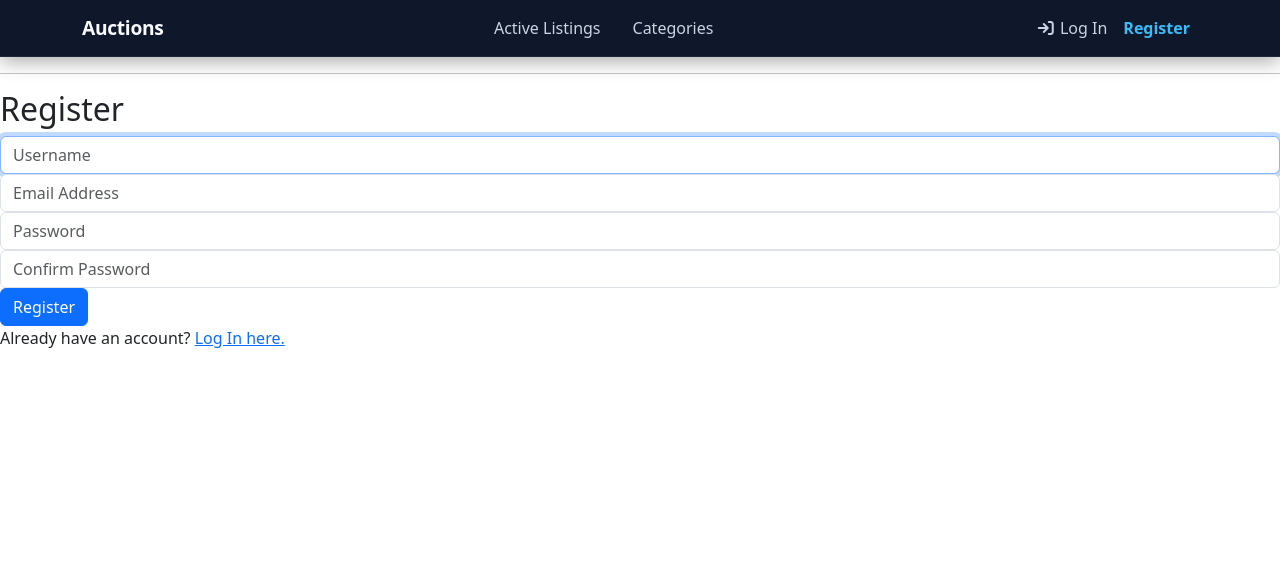
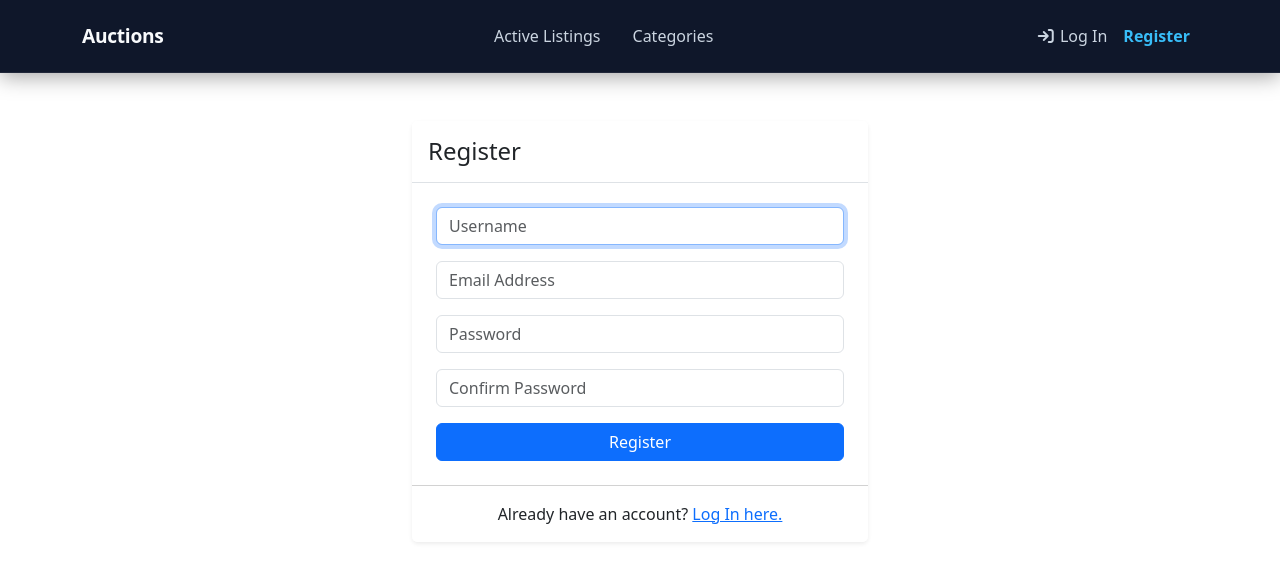
Before and after one commit to ismail-mah/commerce, a Django app: page /register in a window 1280 px wide. Shown: the top 582 px of the page. Run offline with Django 3.2, Linux system fonts and the light colour scheme; some libraries are stand-ins or nearby versions.

Commit message:
rebuild login and register pages and improve overall style

```diff
--- a/auctions/static/auctions/styles.css
+++ b/auctions/static/auctions/styles.css
@@ -28,6 +28,8 @@
   background-color: #0f172a;
   border-bottom: 1px solid rgba(255, 255, 255, 0.07);
   box-shadow: 0 4px 20px rgba(0, 0, 0, 0.35);
+  padding-top: 1rem;
+  padding-bottom: 1rem;
 }
 
 .navbar-brand {
@@ -71,3 +73,11 @@
 .navbar .navbar-nav .nav-link.active::after {
   width: 100%;
 } */
+
+.login-container {
+  max-width: 480px;
+}
+
+.register-container {
+  max-width: 480px;
+}
--- a/auctions/templates/auctions/layout.html
+++ b/auctions/templates/auctions/layout.html
@@ -80,8 +80,7 @@
                 </div>
             </div>
         </nav>
-        <hr>
-
+        <div class="mt-4">
             {% if messages %}
                 {% for message in messages  %}
                     <div class="container">
@@ -93,8 +92,12 @@
                 {% endfor %}
             {% endif %}
 
+        </div>
+
+        <div class="mt-4">
             {% block body %}
             {% endblock %}
+        </div>
 
         <script src="https://cdn.jsdelivr.net/npm/bootstrap@5.3.3/dist/js/bootstrap.bundle.min.js"></script>
 
--- a/auctions/templates/auctions/register.html
+++ b/auctions/templates/auctions/register.html
@@ -2,29 +2,36 @@
 
 {% block body %}
 
-    <h2>Register</h2>
-
+    <div class="container mt-4 py-4 register-container">
+        <div class="card shadow-sm border-0">
+            <div class="card-header bg-white border-bottom py-3">
+                <h4 class="mb-0">Register</h4>
+            </div>
+            <div class="card-body p-4">
                 {% if message %}
-        <div>{{ message }}</div>
+                    <div class="alert alert-danger">{{ message }}</div>
                 {% endif %}
 
                 <form action="{% url 'register' %}" method="post">
                     {% csrf_token %}
-        <div class="form-group">
+                    <div class="mb-3">
                         <input class="form-control" autofocus type="text" name="username" placeholder="Username">
                     </div>
-        <div class="form-group">
+                    <div class="mb-3">
                         <input class="form-control" type="email" name="email" placeholder="Email Address">
                     </div>
-        <div class="form-group">
+                    <div class="mb-3">
                         <input class="form-control" type="password" name="password" placeholder="Password">
                     </div>
-        <div class="form-group">
+                    <div class="mb-3">
                         <input class="form-control" type="password" name="confirmation" placeholder="Confirm Password">
                     </div>
-        <input class="btn btn-primary" type="submit" value="Register">
+                    <input class="btn btn-primary w-100" type="submit" value="Register">
                 </form>
-
+            </div>
+            <div class="card-footer bg-white text-center py-3">
                 Already have an account? <a href="{% url 'login' %}">Log In here.</a>
-
+            </div>
+        </div>
+    </div>
 {% endblock %}
--- a/auctions/templates/auctions/watchlist.html
+++ b/auctions/templates/auctions/watchlist.html
@@ -29,7 +29,7 @@
                                     {% endif %}
                                 {% endif %}
                                 <div class="d-flex gap-2 mt-auto">
-                                    <a href="{% url 'listing' listing.id %}" class="btn btn-primary flex-fill text-center stretched-link">View Listing</a>
+                                    <a href="{% url 'listing' listing.id %}" class="btn btn-primary flex-fill text-center">View Listing</a>
                                     <a href="{% url 'remove_from_watchlist' listing.id %}" class="btn btn-danger flex-fill text-center">Remove from Watchlist</a>
                                 </div>
                             </div>
```
Also changed, not shown: auctions/templates/auctions/login.html (+15 -7 lines). Lines whose indentation alone changed are shown as unchanged.
